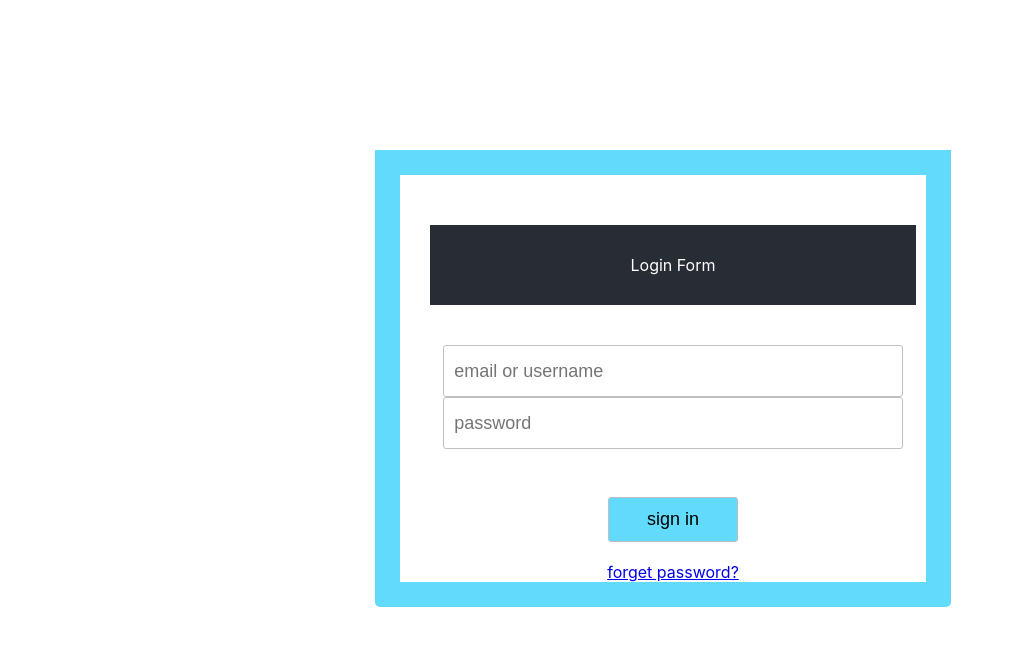
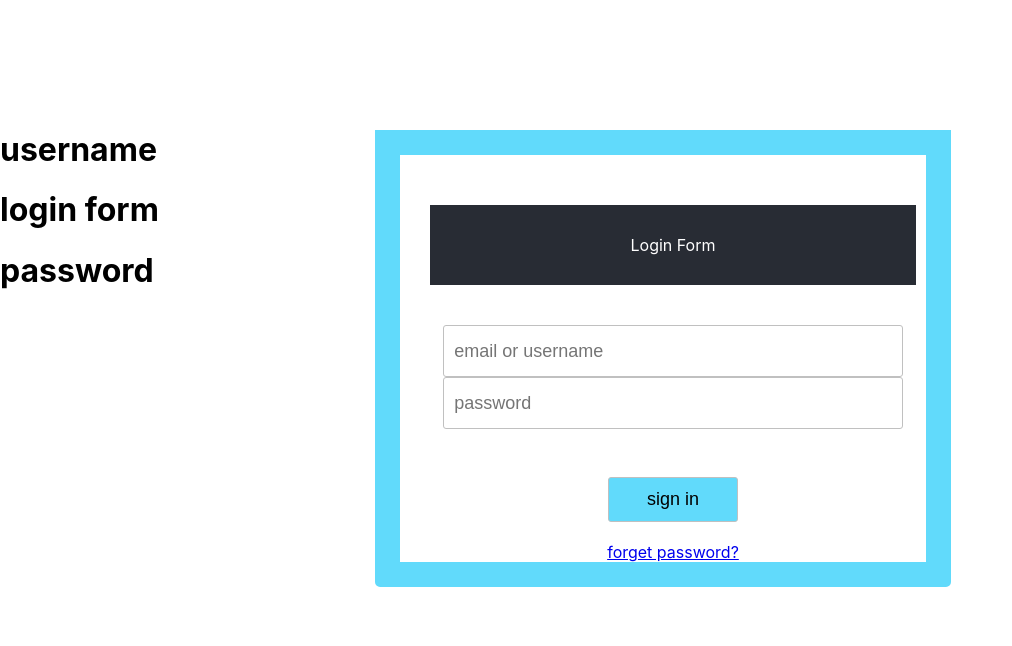
Before and after one commit to Rathina15/project1-1, a React (Create React App) app in the folder myproject/: page / in a window 1280 px wide. Shown: the top 646 px of the page, without its empty margins (0-1012 px from the left). Built offline with nearby package versions, Linux system fonts and the light colour scheme.

Commit message:
commit 4

```diff
--- a/myproject/src/App.css
+++ b/myproject/src/App.css
@@ -1,4 +1,4 @@
-.App {
+.log {
   width:530px;
   margin:130px auto;
   position:center;
@@ -7,7 +7,7 @@
 }
 
 
-.App .App1 {
+.log .App1 {
   background-color: #282c34;
   min-height: 10vh;
   display: flex;
@@ -19,7 +19,7 @@
 
 
 
-.App form{
+.log form{
   position:absolute;
   background: white;
   width:45%;
--- a/myproject/src/App.js
+++ b/myproject/src/App.js
@@ -1,42 +1,27 @@
 
 import './App.css';
+import { Login } from './login';
+import { User } from './user';
+import { User1 } from './user1';
+import { User2 } from './user2';
 
 function App() {
-  return (
-    <div className="App">
-      <header className="header">
-        </header>
+return(
+<div className='App' >
 
+   <Login />
+<div>
+   <User />
+   </div>
+   <div>
+      <User1/>
+   </div>
+   <div>
+      <User2/>
+   </div>
 
-      <br></br>
-
-          <form>
-        <div className="App1">
-        Login Form
-        </div>
-        <br></br>
-
-        <br></br>
-       <center>
-          <input type="text" placeholder="email or username"></input><br></br>
-
-            <input id="pwd" type="password" placeholder="password"></input><br></br>
-
-            <input type="submit" value="sign in"></input>
-            <br></br>
-            <br></br>
-            <a href="#">forget password?</a></center>
-
-
-
-        </form>
-
-        <br></br>
-
-
-
-    </div>
-  );
+   </div>
+   );
 }
 
 export default App;
--- /dev/null
+++ b/myproject/src/login.js
@@ -0,0 +1,32 @@
+
+
+export function Login(){
+    return(
+
+
+        <div className="log">
+
+        <form>      <div className="App1">
+        Login Form
+        </div>
+        <br></br>
+
+        <br></br>
+       <center>
+          <input type="text" placeholder="email or username"></input><br></br>
+
+            <input id="pwd" type="password" placeholder="password"></input><br></br>
+
+            <input type="submit" value="sign in"></input>
+            <br></br>
+            <br></br>
+            <a href="#">forget password?</a></center>
+            </form>
+
+
+            </div>
+
+
+
+        );
+        }
--- /dev/null
+++ b/myproject/src/user.js
@@ -0,0 +1,9 @@
+export function User(){
+    return(
+  <div className="user">
+      <div>
+       <h1>username</h1>
+       </div>
+       </div>
+    );
+}
--- /dev/null
+++ b/myproject/src/user1.js
@@ -0,0 +1,9 @@
+export function User1(){
+    return(
+  <div className="user">
+      <div>
+       <h1>login form</h1>
+       </div>
+       </div>
+    );
+}
--- /dev/null
+++ b/myproject/src/user2.js
@@ -0,0 +1,9 @@
+export function User2(){
+    return(
+  <div className="user2">
+      <div>
+       <h1>password</h1>
+       </div>
+       </div>
+    );
+}
```
